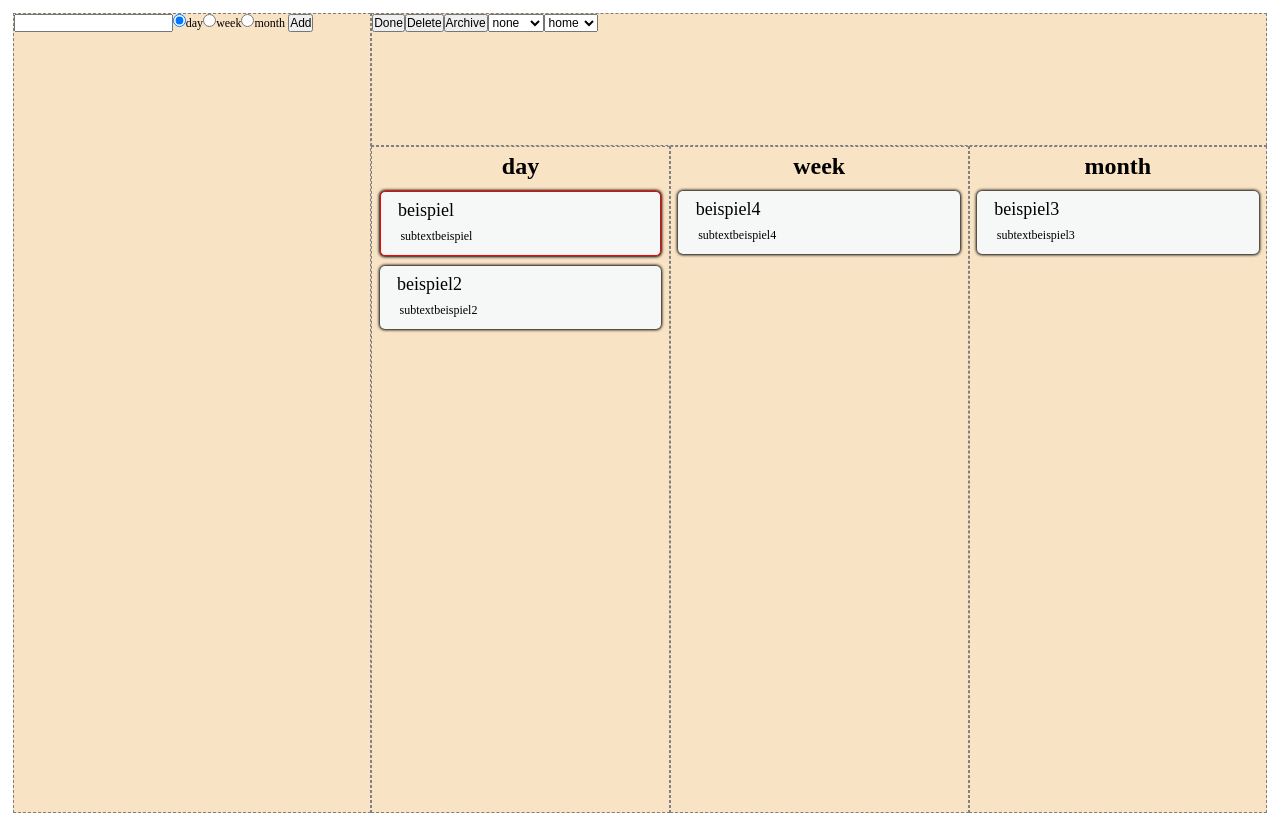
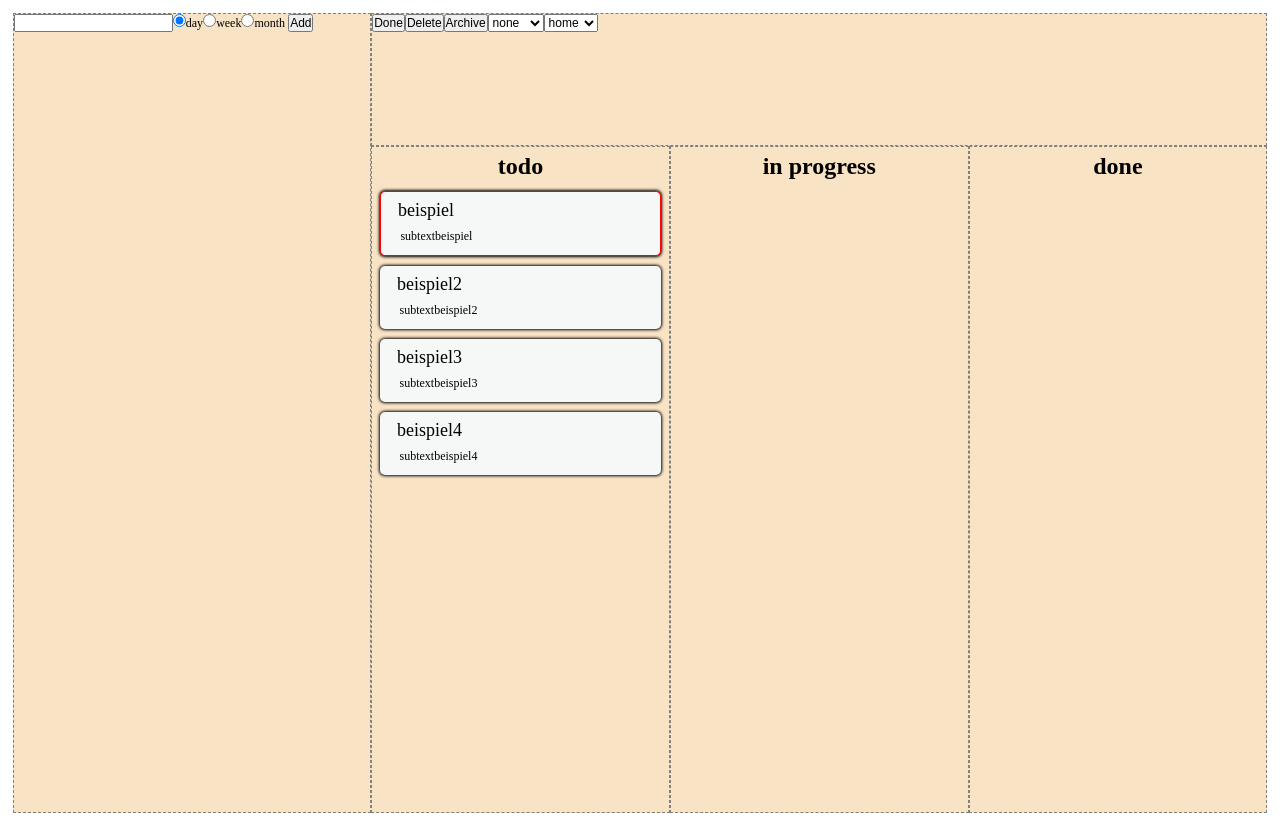
Before and after one commit to patrick-plue/todo_react, a React (Create React App) app: page / in a window 1280 px wide. Built offline with nearby package versions, Linux system fonts and the light colour scheme.

Commit message:
change time to progress

```diff
--- a/src/App.js
+++ b/src/App.js
@@ -19,7 +19,7 @@ function App() {
       id: uuidv4(),
       complete: false,
       edit: false,
-      time: 'day',
+      progress: 'todo',
       category: 'general',
       selected: true,
       important: false,
@@ -30,7 +30,7 @@ function App() {
       id: uuidv4(),
       complete: false,
       edit: false,
-      time: 'day',
+      progress: 'todo',
       category: 'general',
       selected: false,
       important: false,
@@ -41,7 +41,7 @@ function App() {
       id: uuidv4(),
       complete: false,
       edit: false,
-      time: 'month',
+      progress: 'todo',
       category: 'general',
       selected: false,
       important: false,
@@ -52,7 +52,7 @@ function App() {
       id: uuidv4(),
       complete: false,
       edit: false,
-      time: 'week',
+      progress: 'todo',
       category: 'general',
       selected: false,
       important: false,
@@ -60,13 +60,13 @@ function App() {
   ]);
 
   //functions
-  function addTask(text, time, category, importance) {
+  function addTask(text, progress, category, importance) {
     const newTask = {
       text: text,
       id: uuidv4(),
       complete: false,
       edit: false,
-      time: 'day',
+      progress: 'todo',
       category: category,
       selected: false,
       important: importance,
@@ -95,18 +95,18 @@ function App() {
       <Sidebar addTask={addTask} />
       <div className="mainContainer">
         <List
-          title={'day'}
-          tasks={tasks.filter((task) => task.time === 'day')}
+          title={'todo'}
+          tasks={tasks.filter((task) => task.progress === 'todo')}
           select={select}
         />
         <List
-          title={'week'}
-          tasks={tasks.filter((task) => task.time === 'week')}
+          title={'in progress'}
+          tasks={tasks.filter((task) => task.progress === 'inprogress')}
           select={select}
         />
         <List
-          title={'month'}
-          tasks={tasks.filter((task) => task.time === 'month')}
+          title={'done'}
+          tasks={tasks.filter((task) => task.progress === 'done')}
           select={select}
         />
       </div>
```
